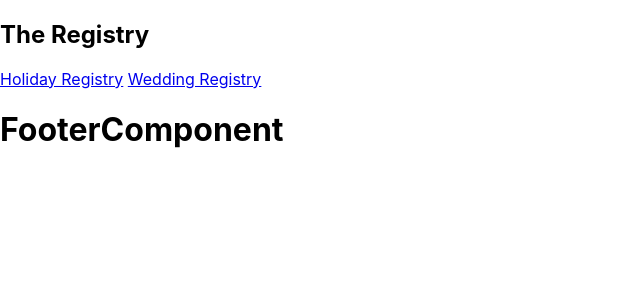
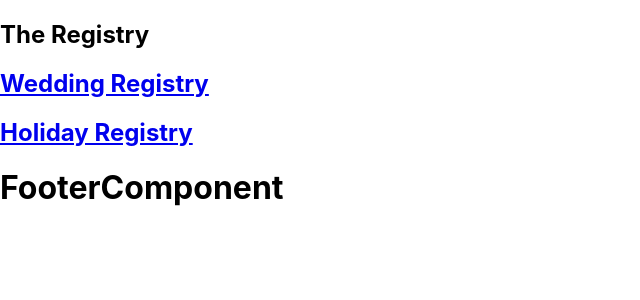
Before and after one commit to katiepestotnik/the-registry-frontend, a React (Create React App) app: page /registry in a window 1280 px wide. Shown: the top 300 px of the page, without its empty margins (0-640 px from the left). Built offline with nearby package versions, Linux system fonts and the light colour scheme.

Commit message:
have to have link to keep authorization

```diff
--- a/src/App.js
+++ b/src/App.js
@@ -49,5 +49,4 @@ function App() {
     </Global>
   );
 }
-
 export default App;
--- a/src/components/Header.js
+++ b/src/components/Header.js
@@ -1,6 +1,6 @@
 import { Link } from 'react-router-dom';
 import { Context } from "../Global";
-import { useContext, useEffect } from 'react';
+import { useContext} from 'react';
 const Header = (props) => {
     const [state, setState] = useContext(Context);
     const logout = <Link to="/">
--- a/src/components/Hyperlink.js
+++ b/src/components/Hyperlink.js
@@ -1,5 +1,10 @@
-
+import { Link } from "react-router-dom";
 const Hyperlink = (props) => {
-    return <div><a href="https://the-registry.herokuapp.com/hol-registry">Holiday Registry</a> <a href="https://the-registry.herokuapp.com/wed-registry">Wedding Registry</a> </div>
+    return(
+    <div>
+            <Link to={"/wed-registry"}><h2>Wedding Registry</h2></Link>
+            <Link to={"/hol-registry"}><h2>Holiday Registry</h2></Link>
+    </div>
+    )
 };
 export default Hyperlink;
```
